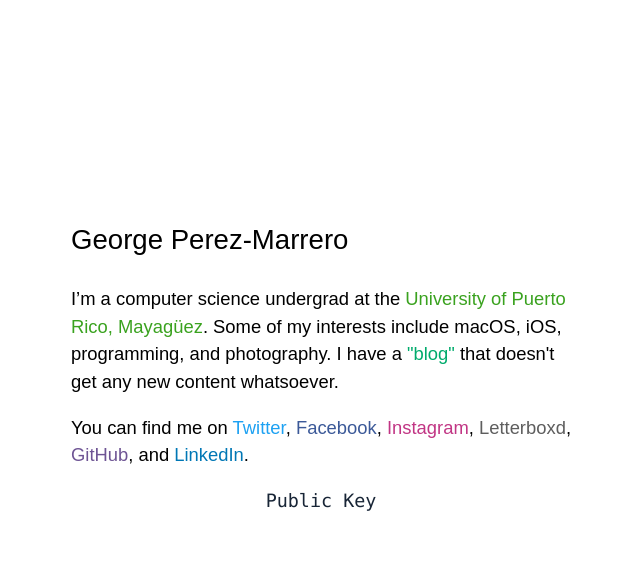
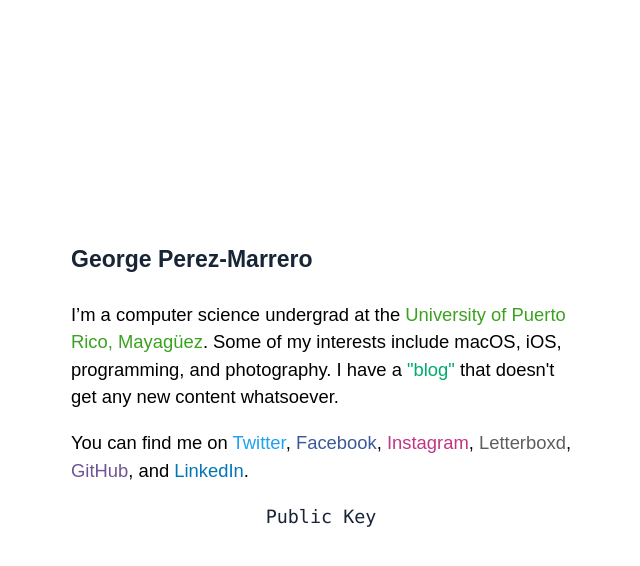
Before and after one commit to georgeperez/titanpointe.org, a Jekyll site: the page built from index.html, in a window 1280 px wide. Shown: the top 566 px of the page, without its empty margins (319-959 px from the left). Built offline with Jekyll 4.4.1, drawn with Linux system fonts in a browser that asks for light colours.

Commit message:
Changed header styles

```diff
--- a/_layouts/default.html
+++ b/_layouts/default.html
@@ -30,7 +30,7 @@
     <div id="wrapper">
         <header class="heading">
             <div class="inner">
-                <a href="/"><h2>George Perez-Marrero</h2></a>
+                <h3><a href="/">George Perez-Marrero</a></h3>
             </div><!--inner-->
         </header><!--heading-->
         <section id="main">
```
